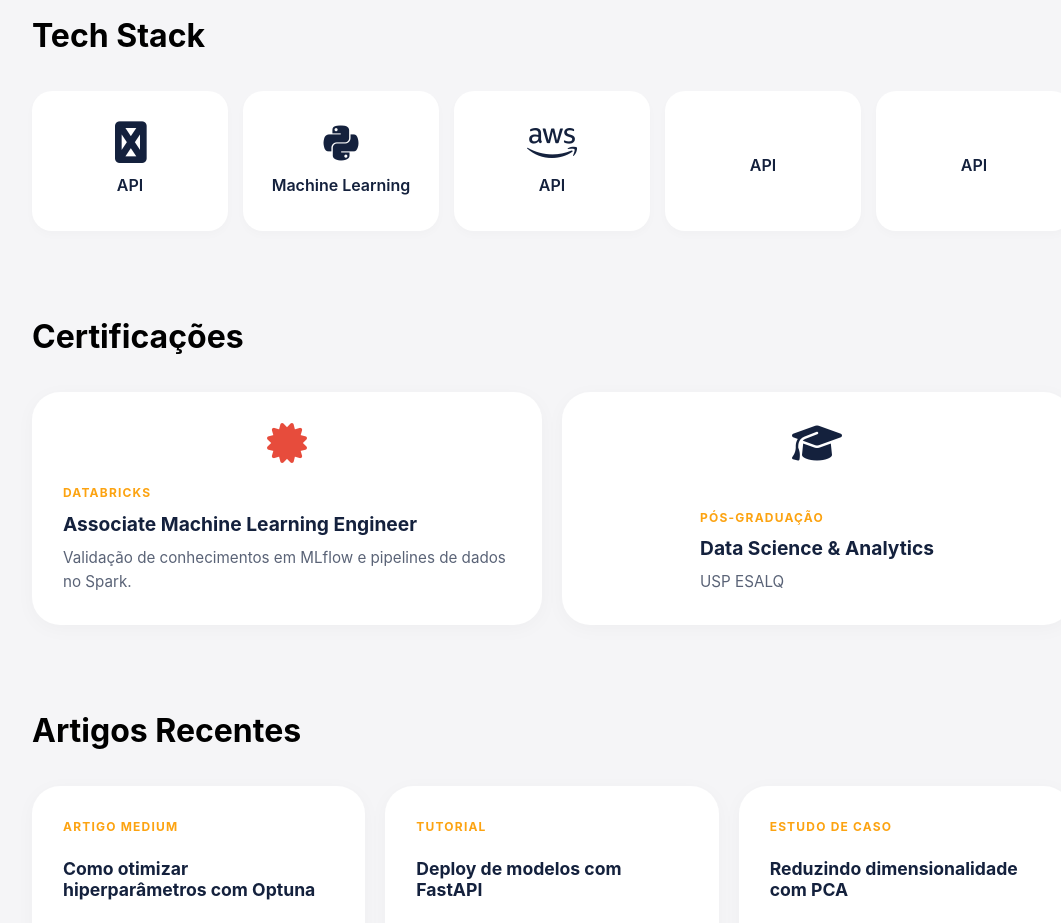
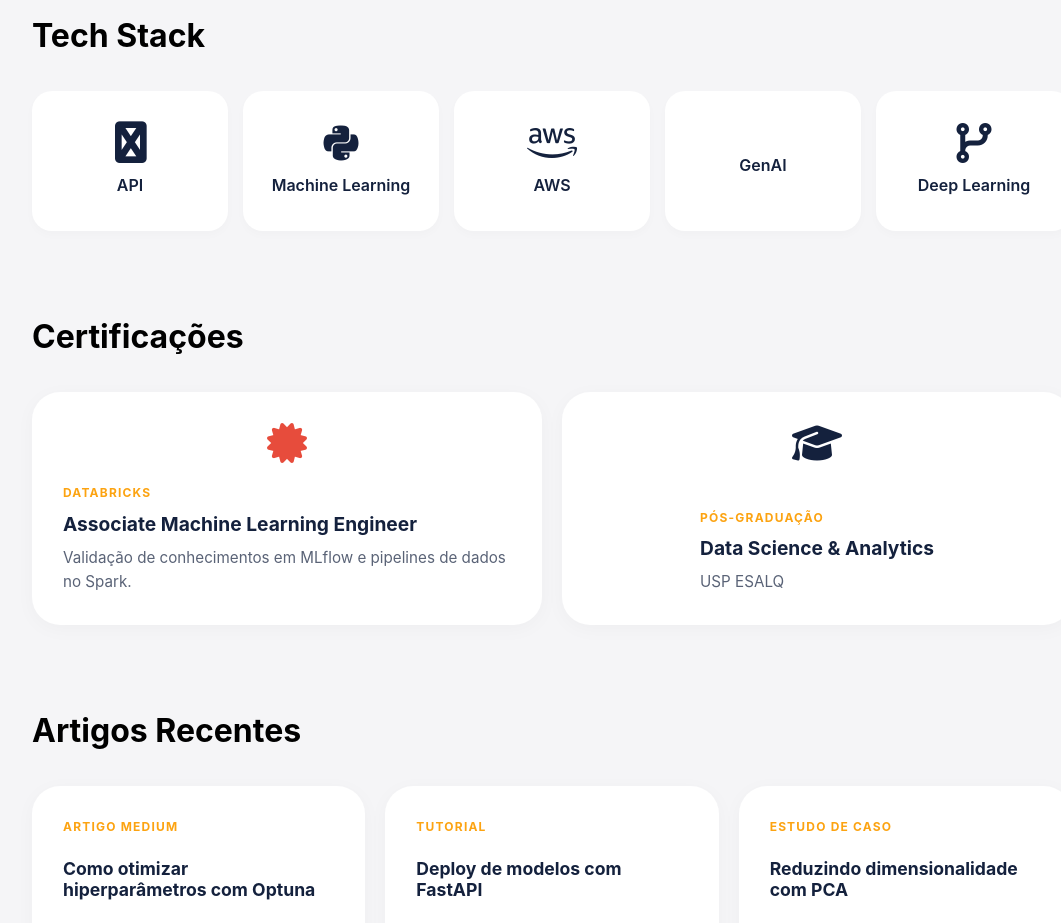
Before and after one commit to ojotabe/jotabe.github.io, a plain HTML site: page index.html in a window 1280 px wide. Shown: the part 1200-2123 px from the top of the page, without its empty margins (88-1149 px from the left). Drawn offline with Linux system fonts and the light colour scheme.

Commit message:
Update stack labels and icons in index.html

```diff
--- a/index.html
+++ b/index.html
@@ -91,7 +91,7 @@
                 <a href="pagina-projetos-aws.html" class="stack-card">
                     <div class="stack-content">
                         <i class="fab fa-brands fa-aws stack-icon"></i>
-                        <span class="stack-label"> API </span>
+                        <span class="stack-label"> AWS </span>
                     </div>
                     <span class="stack-hover-text">Ver projetos</span>
                 </a>
@@ -99,7 +99,7 @@
                    <a href="pagina-projetos-genai.html" class="stack-card">
                     <div class="stack-content">
                        <i class="fa-solid fa-hexagon-nodes stack-icon"></i>
-                        <span class="stack-label"> API </span>
+                        <span class="stack-label"> GenAI </span>
                     </div>
                     <span class="stack-hover-text">Ver projetos</span>
                 </a>
@@ -107,8 +107,8 @@
 
               <a href="pagina-projetos-dl.html" class="stack-card">
                     <div class="stack-content">
-                        <i class="fa-sharp-duotone fa-thin fa-hexagon-nodes"></i>
-                        <span class="stack-label"> API </span>
+                        <i class="fas fa-code-branch stack-icon"></i>
+                        <span class="stack-label"> Deep Learning </span>
                     </div>
                     <span class="stack-hover-text">Ver projetos</span>
                 </a>
```
